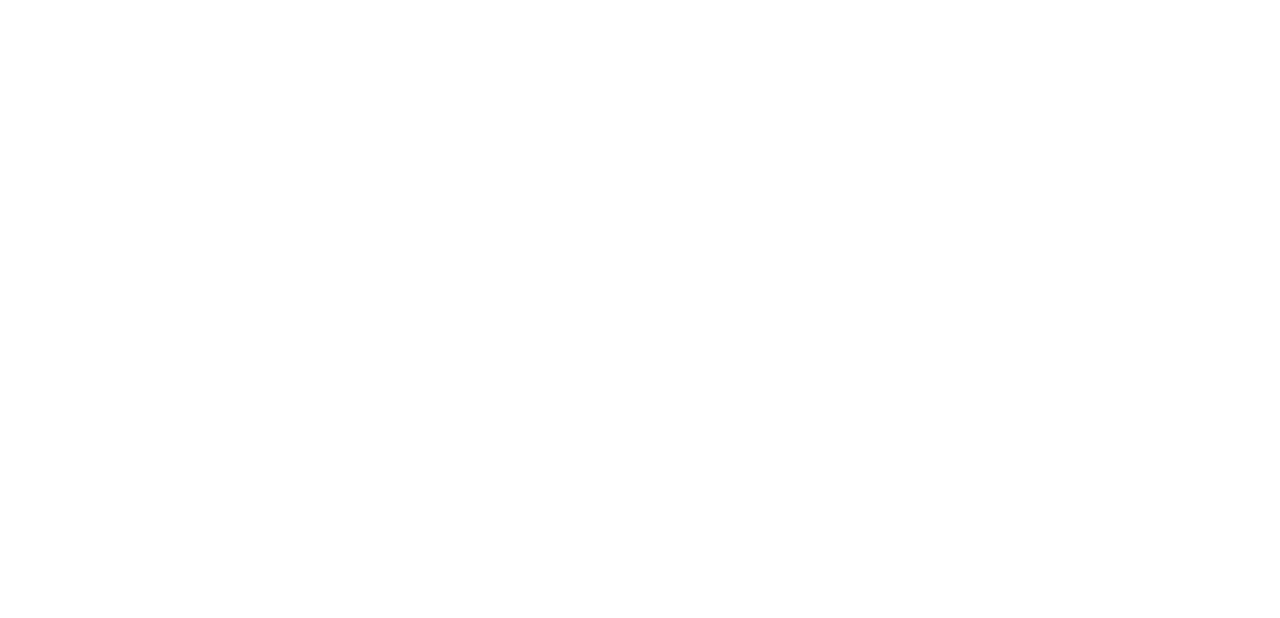
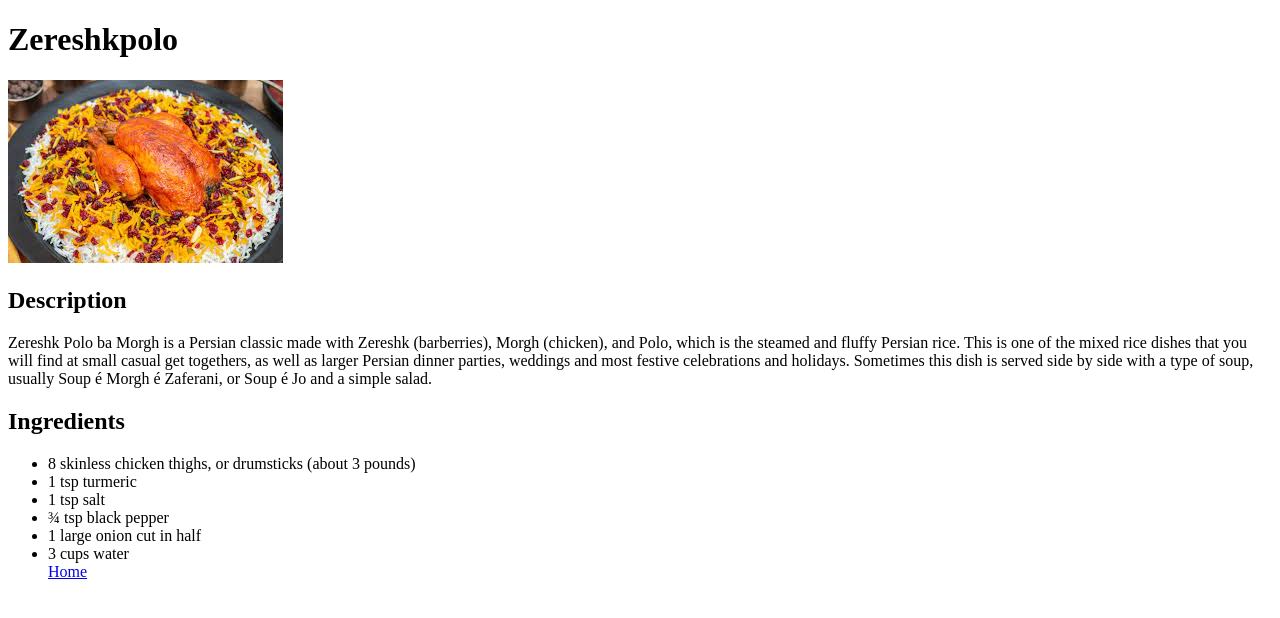
Before and after one commit to mobinpna/odin-recipes, a plain HTML site: page recipes/morgh.html in a window 1280 px wide. Drawn offline with Linux system fonts and the light colour scheme.

Commit message:
Add home button

```diff
--- a/recipes/morgh.html
+++ b/recipes/morgh.html
@@ -0,0 +1,23 @@
+<!DOCTYPE html>
+<html lang="en">
+<head>
+    <meta charset="UTF-8">
+    <meta http-equiv="X-UA-Compatible" content="IE=edge">
+    <meta name="viewport" content="width=device-width, initial-scale=1.0">
+    <title>Zereshkpolo</title>
+</head>
+<body>
+    <h1>Zereshkpolo</h1>
+    <img src="/recipes/images/zereshkpolo-ba-morgh.jpeg" alt="image is not available">
+    <h2>Description</h2>
+    <p>Zereshk Polo ba Morgh is a Persian classic made with Zereshk (barberries), Morgh (chicken), and Polo, which is the steamed and fluffy Persian rice. This is one of the mixed rice dishes that you will find at small casual get togethers, as well as larger Persian dinner parties, weddings and most festive celebrations and holidays. Sometimes this dish is served side by side with a type of soup, usually Soup é Morgh é Zaferani, or Soup é Jo and a simple salad.</p>
+    <h2>Ingredients</h2>
+    <ul>
+        <li>8 skinless chicken thighs, or drumsticks (about 3 pounds)</li>
+        <li>1 tsp turmeric</li=>
+        <li>1 tsp salt</li>
+        <li>¾ tsp black pepper</li>
+        <li>1 large onion cut in half</li>
+        <li>3 cups water</li>
+    <a href="../index.html">Home</a>
+</html>
```
Also changed, not shown: recipes/gheyme.html (+1 -2 lines).
